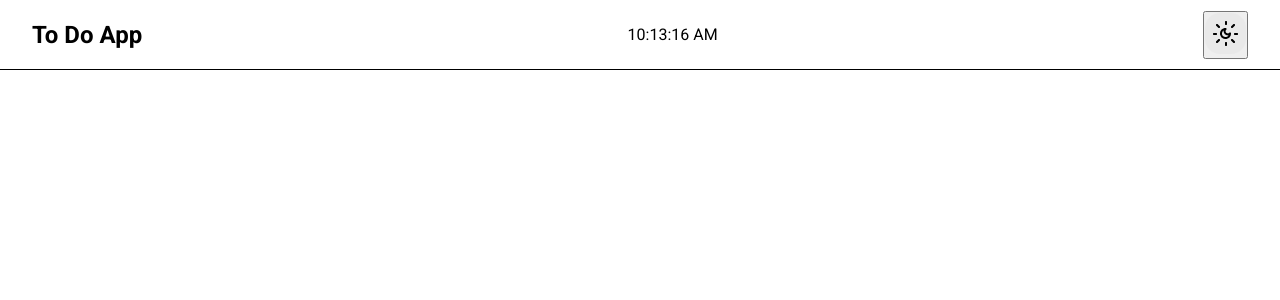
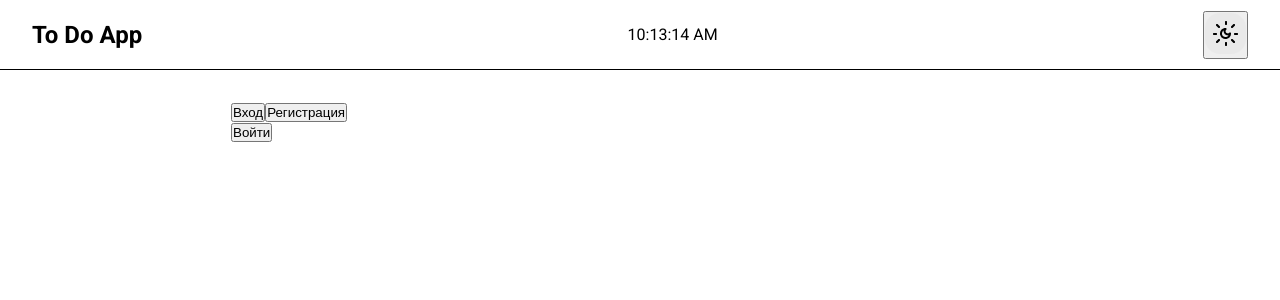
Before and after one commit to Headliner770/todo-app, a React (Vite) app: page /login in a window 1280 px wide. Shown: the top 300 px of the page. Built offline with nearby package versions, Linux system fonts and the light colour scheme.

Commit message:
Autorization

```diff
--- a/package.json
+++ b/package.json
@@ -11,7 +11,8 @@
   },
   "dependencies": {
     "react": "^19.0.0",
-    "react-dom": "^19.0.0"
+    "react-dom": "^19.0.0",
+    "react-router-dom": "^7.4.1"
   },
   "devDependencies": {
     "@eslint/js": "^9.21.0",
--- a/src/App.jsx
+++ b/src/App.jsx
@@ -1,11 +1,27 @@
 import Header from "./components/Header/Header.jsx";
 import "./App.css";
+import Enter from "./components/auth/Enter.jsx";
+// import { Route, Routes } from "react-router-dom";
+// import PrivateRoute from "./utils/router/privateRouter";
+// import Authorization from "./components/auth/login/Authorization.jsx";
+// import Registration from "./components/auth/resgister/Registation.jsx";
 
 export default function App() {
   return (
     <>
       <Header />
-      <main></main>
+      <main>
+        <Enter />
+        {/* <div>
+          <Routes>
+            <Route element={<PrivateRoute />}>
+              <Route path="/" element={<Home />} />
+            </Route>
+            <Route path="login" element={<Authorization />} />
+            <Route path="register" element={<Registration />} />
+          </Routes>
+        </div> */}
+      </main>
     </>
   );
 }
--- a/src/components/ChangeTheme.jsx
+++ b/src/components/ChangeTheme.jsx
@@ -11,8 +11,10 @@ export default function ChangeTheme() {
 
   return (
     // доделать логику
-    <button onClick={toggleTheme} className="{styles.themeButton}">
-      <img src={changeThemeIcon} alt="Смена темы" />
-    </button>
+    <div className={theme === "light" ? styles.lightTheme : styles.darkTheme}>
+      <button onClick={toggleTheme} className="{styles.themeButton}">
+        <img src={changeThemeIcon} alt="Смена темы" />
+      </button>
+    </div>
   );
 }
--- /dev/null
+++ b/src/components/auth/Enter.jsx
@@ -0,0 +1,17 @@
+import React from "react";
+import styles from "./Enter.module.css";
+
+// провести ренейм
+export default function Enter() {
+  return (
+    <div className={styles.enter}>
+      <div>
+        <span>
+          <button>Вход</button>
+          <button>Регистрация</button>
+        </span>
+      </div>
+      <button>Войти</button>
+    </div>
+  );
+}
--- /dev/null
+++ b/src/components/auth/Enter.module.css
@@ -0,0 +1,6 @@
+.auth-form {
+  width: 500px;
+  padding: 10px;
+  border: 2px solid black;
+  border-radius: 10px;
+}
--- /dev/null
+++ b/src/components/auth/login/Authorization.jsx
@@ -0,0 +1,12 @@
+import React from "react";
+
+export default function Authorization() {
+  return (
+    <div>
+      <div>
+        <h1>Вход</h1>
+        <button>Войти</button>
+      </div>
+    </div>
+  );
+}
--- /dev/null
+++ b/src/components/auth/resgister/Registation.jsx
@@ -0,0 +1,9 @@
+import React from "react";
+
+export default function Registration() {
+  return (
+    <div>
+      <h1>Регистрация</h1>
+    </div>
+  );
+}
```
Also changed, not shown: 1 other file (tests, documents, lock files or other folders).
